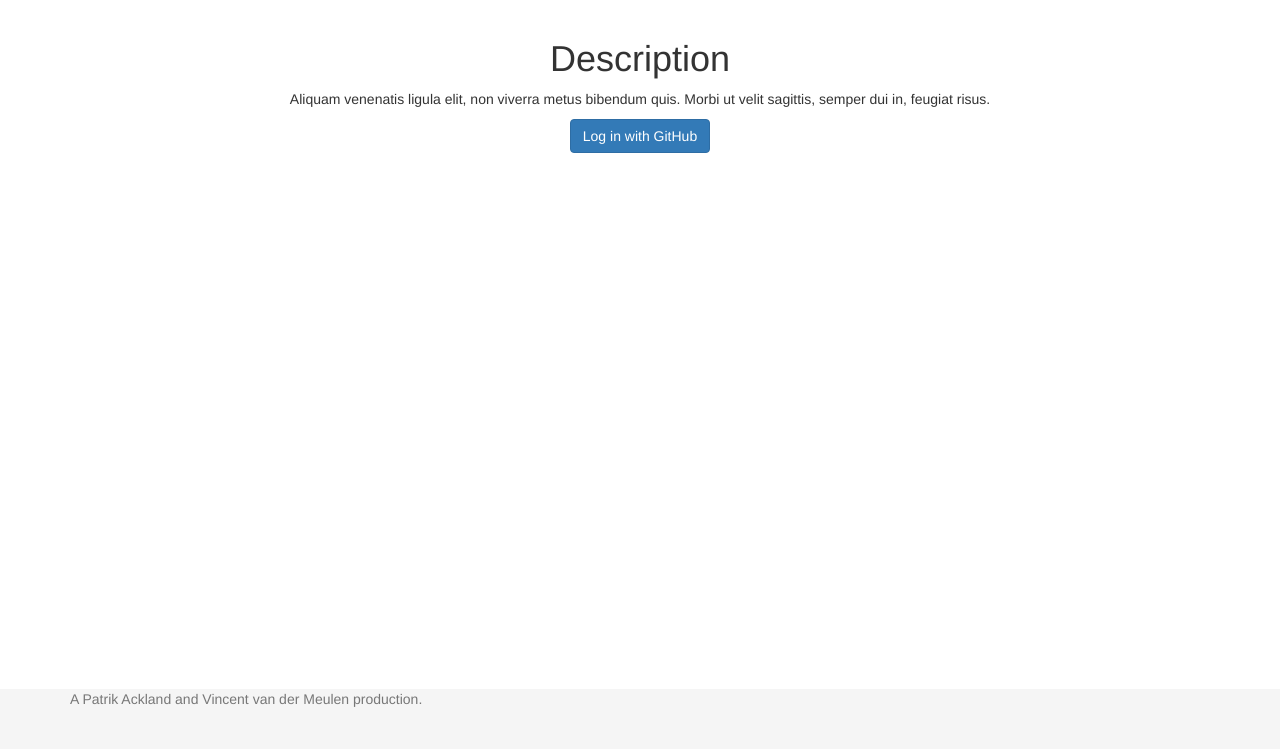
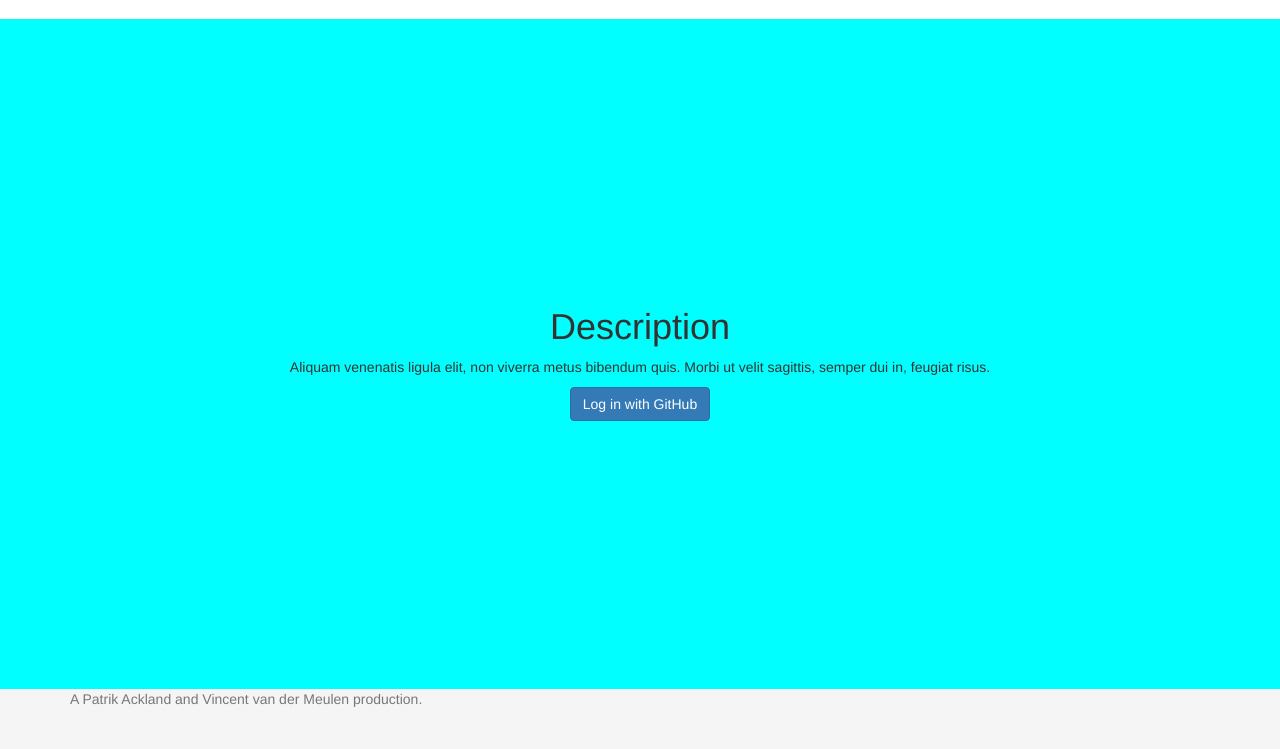
Before and after one commit to vincentmvdm/momenta, a Flask app: page / in a window 1280 px wide. Shown: the part 51-800 px from the top of the page. Run offline with Flask 2, Linux system fonts and the light colour scheme; parts of the project's set-up code (start-up, migrations or seed data) failed here and were passed over; some libraries are stand-ins or nearby versions.

Commit message:
Aligned things using flexbox.

```diff
--- a/static/css/style.min.css
+++ b/static/css/style.min.css
@@ -1 +1 @@
-html{position:relative;min-height:100%}body{padding-top:70px;margin-bottom:60px}.footer{position:absolute;bottom:0;width:100%;height:60px;background-color:#f5f5f5}
+html{position:relative;min-height:100%}body{padding-top:70px;margin-bottom:60px}.footer{position:absolute;bottom:0;width:100%;height:60px;background-color:#f5f5f5}.flex-wrapper{background-color:cyan;height:calc(100vh - 70px - 60px);display:-webkit-box;display:-webkit-flex;display:-ms-flexbox;display:flex;-webkit-box-align:center;-webkit-align-items:center;-ms-flex-align:center;align-items:center;-webkit-box-pack:center;-webkit-justify-content:center;-ms-flex-pack:center;justify-content:center}
--- a/static/scss/style.scss
+++ b/static/scss/style.scss
@@ -21,3 +21,20 @@ body {
   height: 60px;
   background-color: #f5f5f5;
 }
+
+.flex-wrapper {
+  background-color: cyan;
+  height: calc(100vh - 70px - 60px);
+  display: -webkit-box;
+  display: -webkit-flex;
+  display: -ms-flexbox;
+  display: flex;
+  -webkit-box-align: center;
+  -webkit-align-items: center;
+  -ms-flex-align: center;
+          align-items: center;
+  -webkit-box-pack: center;
+  -webkit-justify-content: center;
+  -ms-flex-pack: center;
+          justify-content: center;
+}
--- a/templates/index.html
+++ b/templates/index.html
@@ -30,6 +30,7 @@
       </div>
     </nav>
 
+    <div class="flex-wrapper">
       <div class="container">
         <div class="row">
           <div class="col-xs-12 col-md-8 col-md-offset-2">
@@ -38,6 +39,7 @@
               <p class="text-center">Aliquam venenatis ligula elit, non viverra metus bibendum quis. Morbi ut velit sagittis, semper dui in, feugiat risus. </p>
               <button type="submit" class="btn btn-primary center-block">Log in with GitHub</button>
             </form>
+          </div>
         </div>
       </div>
     </div>
```
Lines whose indentation alone changed are shown as unchanged.
